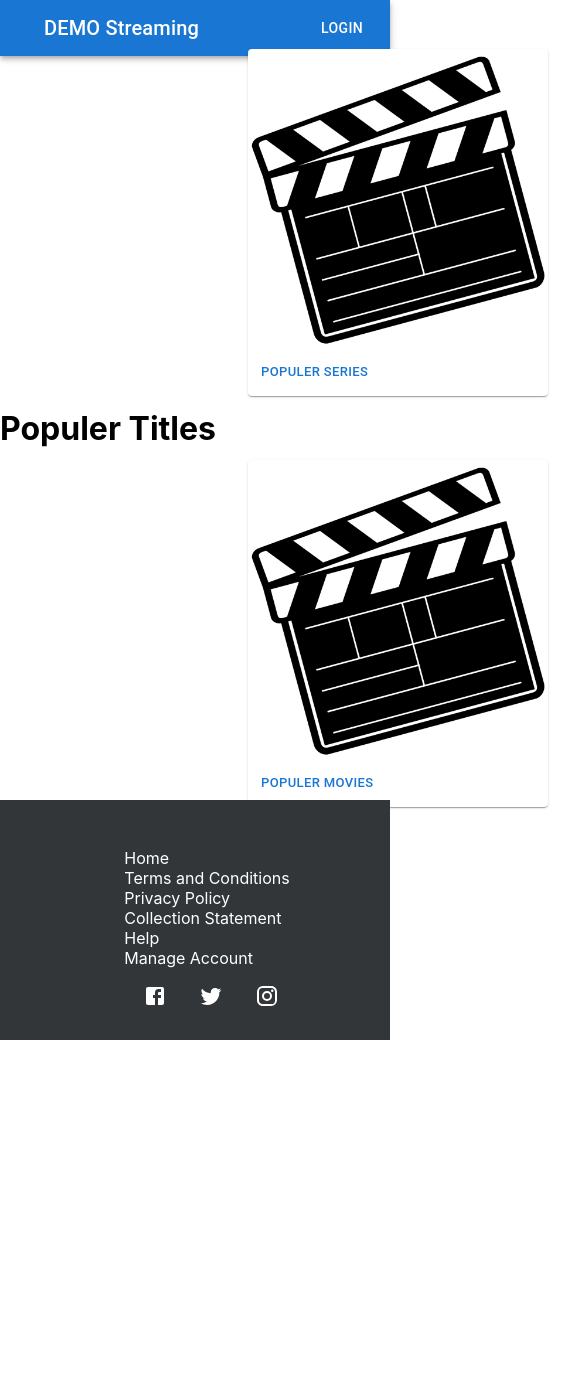
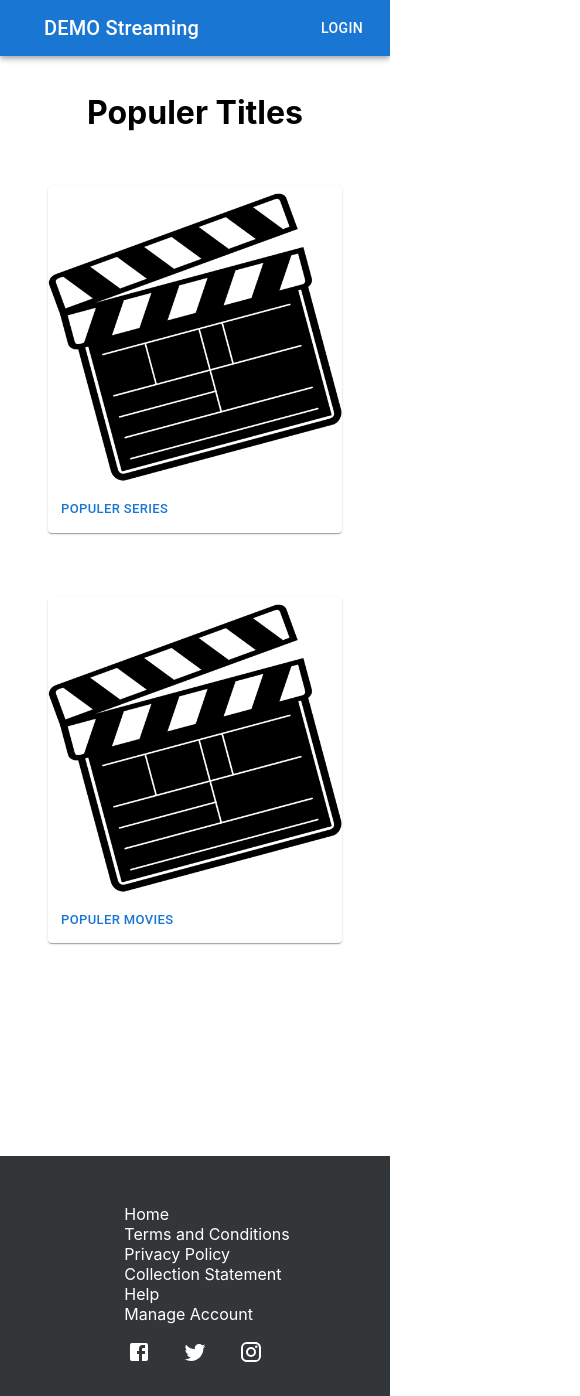
Before and after one commit to ahsenyavas/keikei, a Next.js app: page / in a window 390 px wide. Shown: the whole page, 580 px wide, since content can reach past the window. Before the commit the page ends 1040 px from the top, so only its background shows below. Built offline with nearby package versions, Linux system fonts and the light colour scheme.

Commit message:
css fixed

```diff
--- a/pages/movies/index.module.scss
+++ b/pages/movies/index.module.scss
@@ -4,7 +4,7 @@
 
   .head {
     display: flex;
-    justify-content: space-evenly;
+    justify-content: space-between;
 
     .search {
       background-color: transparent;
@@ -26,8 +26,6 @@
 
 .movieContainer {
   display: flex;
-
-  //height: calc(100vh - 100px);
   flex-wrap: wrap;
   justify-content: center;
   margin-bottom: 10px;
--- a/pages/series/index.module.scss
+++ b/pages/series/index.module.scss
@@ -1,3 +1,5 @@
+.container {
+  padding: 1rem;
   .head {
     display: flex;
     justify-content: space-between;
@@ -14,6 +16,7 @@
 
       .search:focus {
         outline: none;
+      }
     }
   }
 }
--- a/src/components/footer/index.module.scss
+++ b/src/components/footer/index.module.scss
@@ -3,10 +3,10 @@
   left: 0;
   bottom: 0;
   width: 100%;
-
   background-color: rgb(50, 54, 57);
   color: white;
   padding: 2rem;
+  margin-top: 16rem;
 
   .list {
     display: flex;
@@ -29,9 +29,6 @@
     display: flex;
     margin-left: 2rem;
     align-items: center;
-
-
-
   }
 }
 
@@ -42,6 +39,9 @@
     .list{
       display: flex;
       flex-direction: column;
+    }
+    .icons{
+      margin-left: 0;
     }
   }
 }
@@ -59,9 +59,3 @@
     }
   }
 }
-
-/*
-  position: relative;
-    height: 200px;
-    margin-top: -100px;
-    */
--- a/src/components/layout/index.js
+++ b/src/components/layout/index.js
@@ -1,3 +1,4 @@
+import Head from "next/head";
 import Footer from "../footer";
 import Navbar from "../navbar";
 import Styles from "./index.module.scss";
@@ -5,6 +6,11 @@ import Styles from "./index.module.scss";
 export default function Layout({ children }) {
   return (
     <>
+      <Head>
+        <title>Demo Streaming</title>
+        <meta name="description" content="Movie" />
+        <link rel="icon" href="/favicon.ico" />
+      </Head>
       <div className={Styles.root}>
         <Navbar />
         <div className={Styles.mainContainer}>
--- a/src/components/movie/index.module.scss
+++ b/src/components/movie/index.module.scss
@@ -2,8 +2,8 @@
     margin: 2rem;
   img {
     width: 100%;
-    border-top-left-radius: 5px;
-    border-top-right-radius: 5px;
+    border-radius: 5px;
+    box-shadow: 3px 3px 5px rgba(0, 0, 0, 0.3);
     height: 400px;
     object-fit: cover;
   }
--- a/styles/Home.module.css
+++ b/styles/Home.module.css
@@ -1,9 +1,8 @@
 .container{
   display: flex;
-  flex-wrap: wrap;
   flex-direction: column;
-  height: calc(100vh - 100px);
-  /* position: relative; */
+  height: 100vh;
+  padding: 1rem;
 }
 
 .cards{
@@ -19,7 +18,7 @@
   .container{
     display: flex;
     flex-direction: column;
-    justify-content: center;
+
     align-items: center;
   }
 
```
Also changed, not shown: pages/movies/index.js (+5 -3 lines), pages/series/index.js (+3 -4 lines). Lines whose indentation alone changed are shown as unchanged.
